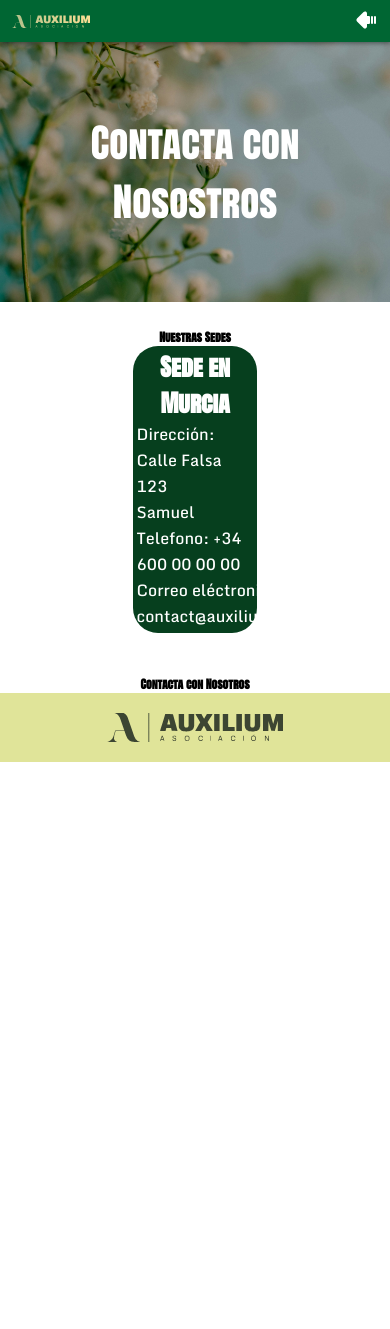
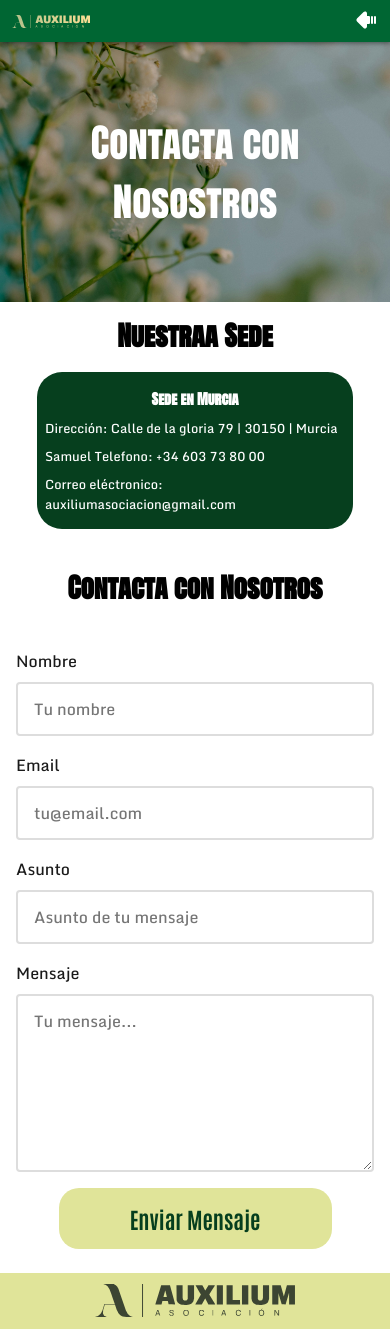
Before and after one commit to Tenvid/AuxiliumFundacionWeb, a React (Vite) app in the folder AuxilliumWeb/frontend/auxilium-web/: page /contact in a window 390 px wide. Before the commit the page ends 844 px from the top, so only its background shows below. Built offline with nearby package versions, Linux system fonts and the light colour scheme.

Commit message:
feat(contact-page): add form to contact page, returns the form in a console log

```diff
--- a/AuxilliumWeb/frontend/auxilium-web/src/components/ContactContainer/ContactWrapper.module.css
+++ b/AuxilliumWeb/frontend/auxilium-web/src/components/ContactContainer/ContactWrapper.module.css
@@ -1,21 +1,77 @@
-.contactWrapper{
+.contactWrapper {
   background-color: var(--primary-dark);
   width: 30vw;
   border-radius: 25px;
   padding: 1vw;
   margin-bottom: 2vh;
+}
 
-}
 .contactWrapper p, h4 {
-    color: var( --paragraph-light);
+  color: var(--paragraph-light);
 }
 
 h4 {
   font-family: AntonSC;
-    font-size: x-large;
+  font-size: clamp(1.2rem, 4vw, 1.8rem);
   justify-content: center;
   text-align: center;
+  margin: 0.5rem 0;
 }
+
 p {
   font-family: Monda;
+  font-size: clamp(0.9rem, 2vw, 1rem);
+  margin: 0.5rem 0;
 }
+
+/* Responsive: Tablet */
+@media (max-width: 1300px) {
+  .contactWrapper {
+    width: 35vw;
+    padding: 1.5vw;
+  }
+}
+
+/* Responsive: Tablet */
+@media (max-width: 1200px) {
+  .contactWrapper {
+    width: 45vw;
+    padding: 1.5vw;
+  }
+}
+
+/* Responsive: Tablet pequeño */
+@media (max-width: 900px) {
+  .contactWrapper {
+    width: 80vw;
+    max-width: 350px;
+    padding: 1.5vw;
+    margin-bottom: 1.5vh;
+  }
+
+  h4 {
+    font-size: clamp(1rem, 3.5vw, 1.5rem);
+  }
+
+  p {
+    font-size: clamp(0.85rem, 2vw, 0.95rem);
+  }
+}
+
+/* Responsive: Móvil */
+@media (max-width: 480px) {
+  .contactWrapper {
+    width: 90vw;
+    max-width: 300px;
+    padding: 2vw;
+    margin-bottom: 1vh;
+  }
+
+  h4 {
+    font-size: clamp(0.9rem, 3vw, 1.3rem);
+  }
+
+  p {
+    font-size: clamp(0.8rem, 1.8vw, 0.9rem);
+  }
+}
--- /dev/null
+++ b/AuxilliumWeb/frontend/auxilium-web/src/components/ContactForm/ContactForm.jsx
@@ -0,0 +1,131 @@
+import { useState } from 'react';
+import styles from './ContactForm.module.css';
+
+export default function ContactForm() {
+  /* Object that contains the form data */
+  const [formData, setFormData] = useState({
+    name: '',
+    email: '',
+    subject: '',
+    message: '',
+  });
+  /* Form sent corrected and Error in form set */
+  const [isSubmitted, setIsSubmitted] = useState(false);
+  const [error, setError] = useState('');
+
+  const handleChange = (e) => {
+    const { name, value } = e.target;
+    setFormData({
+      ...formData,
+      [name]: value,
+    });
+  };
+
+  const handleSubmit = async (e) => {
+    e.preventDefault();
+    setError('');
+
+    // Validate all the forms inputs
+    if (
+      !formData.name ||
+      !formData.email ||
+      !formData.subject ||
+      !formData.message
+    ) {
+      setError('Por favor completa todos los campos');
+      return;
+    }
+
+    try {
+      // Placeholder to the backend, at the moment show the message on the console log
+      console.log('Formulario enviado:', formData);
+      setIsSubmitted(true);
+      setFormData({ name: '', email: '', subject: '', message: '' });
+
+      // Delete the successful message on the form in 3 seconds
+      setTimeout(() => {
+        setIsSubmitted(false);
+      }, 3000);
+    } catch (err) {
+      setError('Error al enviar el formulario. Intenta de nuevo.');
+      console.error(err);
+    }
+  };
+
+  return (
+    <div className={styles.contactFormContainer}>
+      <form className={styles.form} onSubmit={handleSubmit}>
+        {/* Show the error message */}
+        {error && <p className={styles.error}>{error}</p>}
+        {/* Show the successful message */}
+        {isSubmitted && (
+          <p className={styles.success}>¡Mensaje enviado correctamente!</p>
+        )}
+
+        <div className={styles.formGroup}>
+          <label htmlFor="name" className={styles.label}>
+            Nombre
+          </label>
+          <input
+            type="text"
+            id="name"
+            name="name"
+            value={formData.name}
+            onChange={handleChange}
+            className={styles.input}
+            placeholder="Tu nombre"
+          />
+        </div>
+
+        <div className={styles.formGroup}>
+          <label htmlFor="email" className={styles.label}>
+            Email
+          </label>
+          <input
+            type="email"
+            id="email"
+            name="email"
+            value={formData.email}
+            onChange={handleChange}
+            className={styles.input}
+            placeholder="tu@email.com"
+          />
+        </div>
+
+        <div className={styles.formGroup}>
+          <label htmlFor="subject" className={styles.label}>
+            Asunto
+          </label>
+          <input
+            type="text"
+            id="subject"
+            name="subject"
+            value={formData.subject}
+            onChange={handleChange}
+            className={styles.input}
+            placeholder="Asunto de tu mensaje"
+          />
+        </div>
+
+        <div className={styles.formGroup}>
+          <label htmlFor="message" className={styles.label}>
+            Mensaje
+          </label>
+          <textarea
+            id="message"
+            name="message"
+            value={formData.message}
+            onChange={handleChange}
+            className={styles.textarea}
+            placeholder="Tu mensaje..."
+            rows="4"
+          />
+        </div>
+
+        <button type="submit" className={styles.button}>
+          Enviar Mensaje
+        </button>
+      </form>
+    </div>
+  );
+}
--- /dev/null
+++ b/AuxilliumWeb/frontend/auxilium-web/src/components/ContactForm/ContactForm.module.css
@@ -0,0 +1,126 @@
+.contactFormContainer {
+  max-width: 600px;
+  margin: 0 auto;
+  padding: 2rem;
+}
+
+.form {
+  display: flex;
+  flex-direction: column;
+  gap: 1.5rem;
+}
+
+.title {
+  font-size: clamp(1.5rem, 5vw, 2rem);
+  font-family: Antonio;
+  color: var(--text-dark, #1a1a1a);
+  margin-bottom: 1rem;
+  text-align: center;
+}
+
+.formGroup {
+  display: flex;
+  flex-direction: column;
+  gap: 0.5rem;
+}
+
+.label {
+  font-size: 1rem;
+  font-family: Monda;
+  color: var(--text-dark, #1a1a1a);
+  font-weight: 500;
+}
+
+.input,
+.textarea {
+  padding: 0.75rem 1rem;
+  font-size: 1rem;
+  border: 2px solid #ddd;
+  border-radius: 4px;
+  font-family: Monda;
+  transition: border-color 0.3s ease;
+  background-color: #fff;
+  color: var(--text-dark, #1a1a1a);
+}
+
+.input:focus,
+.textarea:focus {
+  outline: none;
+  border-color: var(--secondary);
+  box-shadow: 0 0 0 3px rgba(0, 123, 255, 0.1);
+}
+
+.textarea {
+  resize: vertical;
+  min-height: 150px;
+}
+
+.button {
+  padding: 1rem 2rem;
+  font-size: 1.4rem;
+  font-family: Antonio;
+  font-weight: 600;
+  color: var(--primary-dark);
+  background-color: var(--accent-dark);
+  border: none;
+  border-radius: 4px;
+  cursor: pointer;
+  transition: background-color 0.3s ease, transform 0.2s ease;
+  border-radius: 20px;
+  width: 25vw;
+  margin: auto;
+}
+
+.button:hover {
+  background-color: var(--primary-dark);
+}
+
+
+.button:disabled {
+  background-color: #ccc;
+  cursor: not-allowed;
+  transform: none;
+}
+
+.error {
+  padding: 0.75rem 1rem;
+  background-color: #f8d7da;
+  color: #721c24;
+  border: 1px solid #f5c6cb;
+  border-radius: 4px;
+  font-family: Monda;
+  font-size: 0.95rem;
+}
+
+.success {
+  padding: 0.75rem 1rem;
+  background-color: #d4edda;
+  color: #155724;
+  border: 1px solid #c3e6cb;
+  border-radius: 4px;
+  font-family: Monda;
+  font-size: 0.95rem;
+}
+@media (max-width: 1200px) {
+  .button {
+    width: 40vw;
+  }
+}
+/* Responsive */
+@media (max-width: 768px) {
+  .contactFormContainer {
+    padding: 1.5rem 1rem;
+  }
+
+  .form {
+    gap: 1rem;
+  }
+  .button {
+    width: 70vw;
+  }
+}
+@media (max-width: 320px) {
+  .button {
+    width: 80vw;
+  }
+}
--- a/AuxilliumWeb/frontend/auxilium-web/src/pages/contact-page/ContactPage.jsx
+++ b/AuxilliumWeb/frontend/auxilium-web/src/pages/contact-page/ContactPage.jsx
@@ -4,26 +4,28 @@ import { MainNav } from '../../components/MainNav/MainNav';
 import main_image from '../../assets/jessica-neves-sbMIZxxhgbw-unsplash.jpg';
 import logo_dark from '../../assets/LogoAuxiliumVector--dark.svg';
 import ContactWrapper from '../../components/ContactContainer/ContactWrapper';
+import ContactForm from '../../components/ContactForm/ContactForm';
 function ContactPage() {
   return (
     <>
       <MainNav></MainNav>
       <HeaderImage image={main_image}>Contacta con Nosostros</HeaderImage>
       <div className={styles.contactTitle}>
-        <h3>Nuestras Sedes</h3>
+        <h3>Nuestraa Sede</h3>
       </div>
       <div className={styles.ContactGrid}>
         <ContactWrapper
           title="Sede en Murcia"
-          adress="Calle Falsa 123"
+          adress="Calle de la gloria 79 | 30150 | Murcia "
           contact_name="Samuel"
-          phone_number="+34 600 00 00 00"
-          email="contact@auxilium.es"
+          phone_number="+34 603 73 80 00"
+          email="auxiliumasociacion@gmail.com"
         />
       </div>
       <div className={styles.emailTitle}>
         <h3>Contacta con Nosotros</h3>
       </div>
+      <ContactForm />
       <footer className={styles.footerWrapper}>
         <img src={logo_dark} className={styles.footerLogo} alt="" />
       </footer>
--- a/AuxilliumWeb/frontend/auxilium-web/src/pages/contact-page/ContactPage.module.css
+++ b/AuxilliumWeb/frontend/auxilium-web/src/pages/contact-page/ContactPage.module.css
@@ -2,20 +2,104 @@
   background: var(--accent-dark);
   display: flex;
   justify-content: center;
-  padding: 5vw
+  padding: 5vw;
 }
 
 .footerLogo {
-  width: 50%
+  width: 50%;
+  max-width: 300px;
 }
+
 h3 {
   font-family: AntonSC;
   justify-content: center;
   font-size: 3vw;
   margin-top: 3vh;
+  text-align: center;
 }
-.contactTitle, .ContactGrid, .emailTitle {
+
+.contactTitle,
+.ContactGrid,
+.emailTitle {
   display: flex;
   justify-content: center;
+  flex-wrap: wrap;
+}
 
+.contactTitle {
+  font-size: clamp(1.5rem, 5vw, 3rem);
+  margin-bottom: 2rem;
 }
+
+.emailTitle {
+  font-size: clamp(1rem, 3vw, 1.5rem);
+  margin: 1rem 0;
+}
+
+.ContactGrid {
+  width: 100%;
+  gap: 2rem;
+  padding: 0 1rem;
+}
+
+/* Responsive: Tablet y abajo */
+@media (max-width: 768px) {
+  .footerWrapper {
+    padding: 4vw;
+  }
+
+  .footerLogo {
+    width: 60%;
+    max-width: 250px;
+  }
+
+  h3 {
+    font-size: clamp(1.8rem, 6vw, 3rem);
+    margin-top: 2vh;
+  }
+
+  .contactTitle {
+    font-size: clamp(1.2rem, 4vw, 2rem);
+    margin-bottom: 1.5rem;
+  }
+
+  .emailTitle {
+    font-size: clamp(0.9rem, 2.5vw, 1.2rem);
+  }
+
+  .ContactGrid {
+    gap: 1.5rem;
+    padding: 0 0.5rem;
+  }
+}
+
+/* Responsive: Móvil pequeño */
+@media (max-width: 480px) {
+  .footerWrapper {
+    padding: 3vw;
+  }
+
+  .footerLogo {
+    width: 70%;
+    max-width: 200px;
+  }
+
+  h3 {
+    font-size: clamp(1.6rem, 7vw, 2.5rem);
+    margin-top: 1.5vh;
+  }
+
+  .contactTitle {
+    font-size: clamp(1rem, 3vw, 1.5rem);
+    margin-bottom: 1rem;
+  }
+
+  .emailTitle {
+    font-size: clamp(0.8rem, 2vw, 1rem);
+  }
+
+  .ContactGrid {
+    gap: 1rem;
+    padding: 0;
+  }
+}
```
Lines whose indentation alone changed are shown as unchanged.
